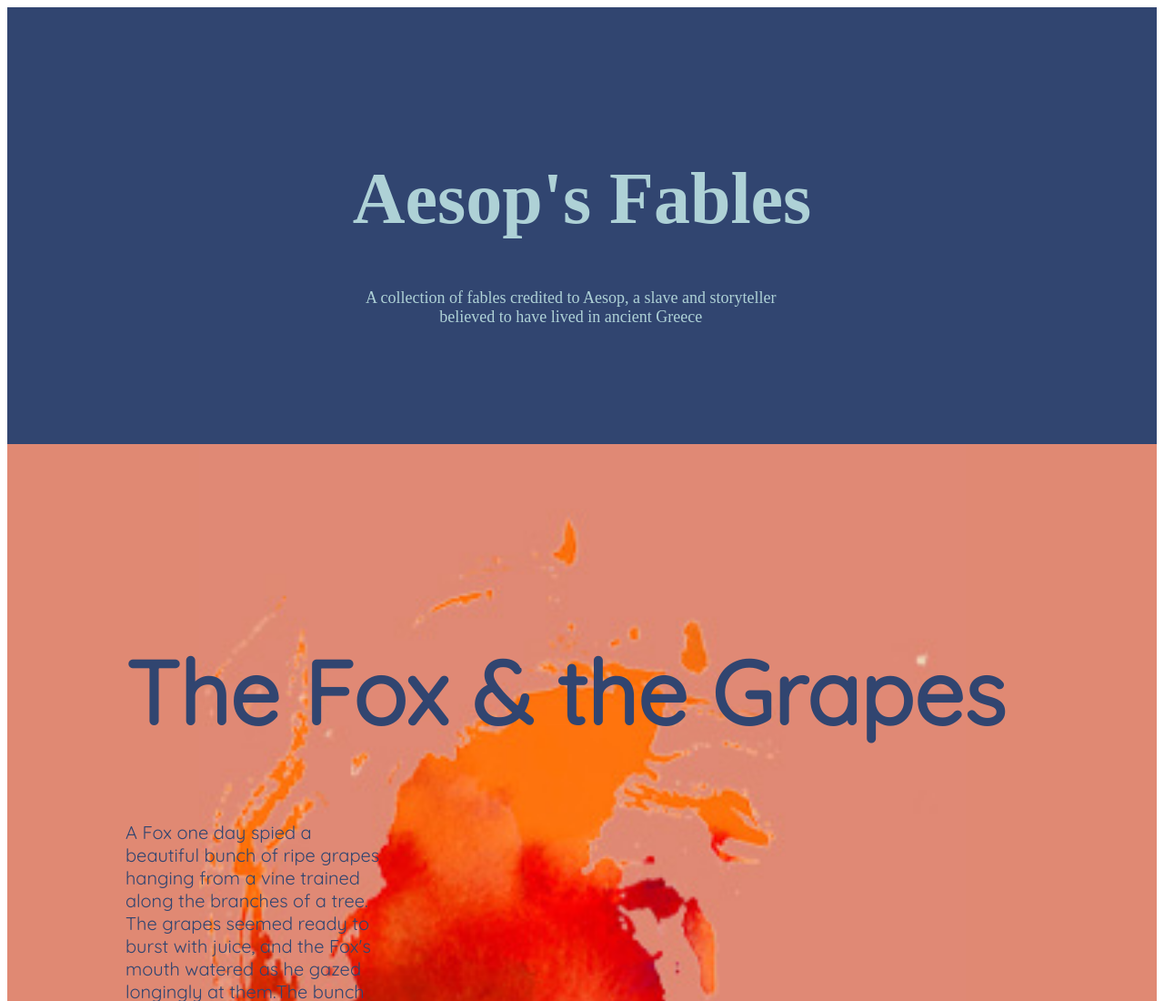
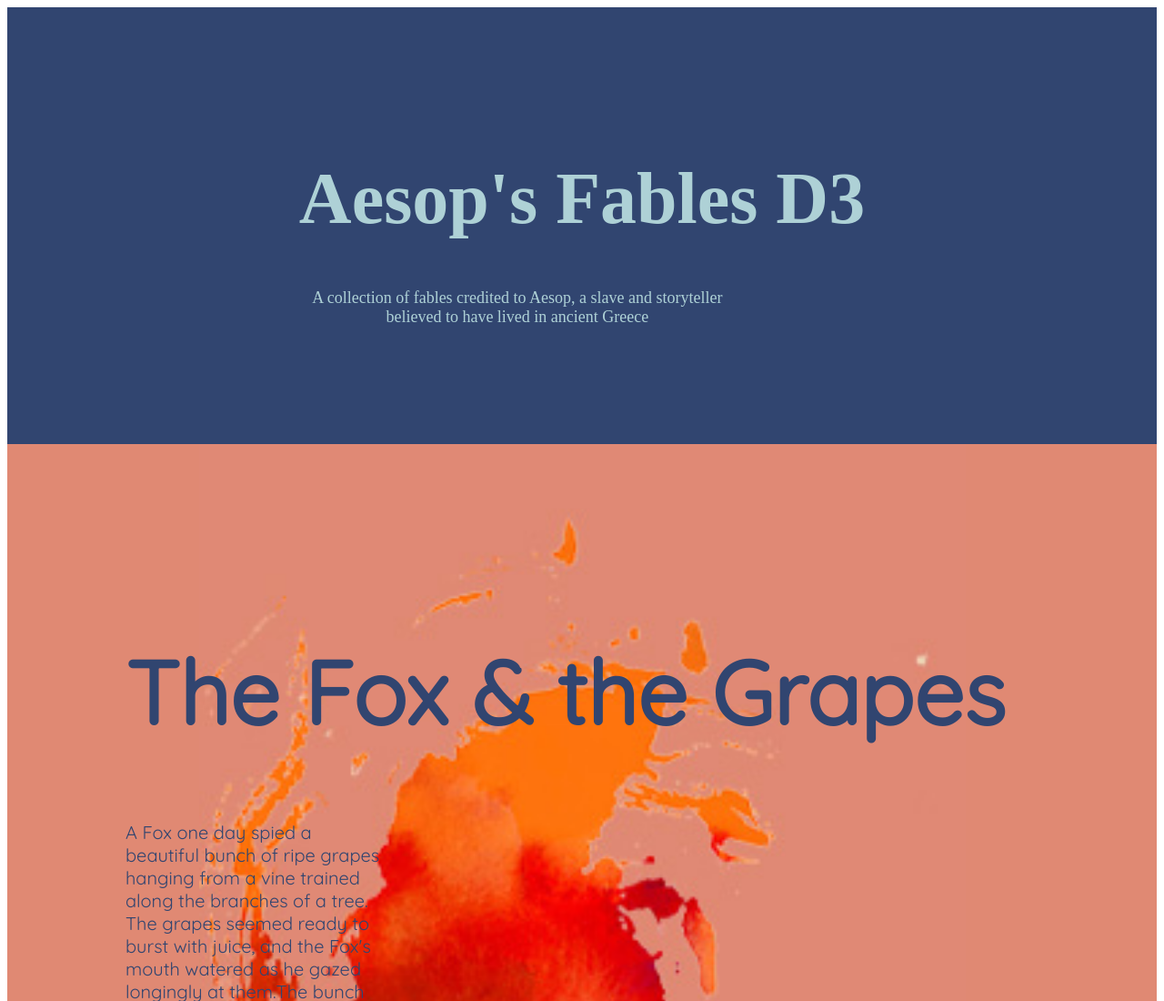
Before and after one commit to juliettedrumain/D3-PROJET01-FABLEAESOP, a plain HTML site: page index.html in a window 1280 px wide. Shown: the top 1100 px of the page at 91% size. Drawn offline with Linux system fonts and the light colour scheme.

Commit message:
test commit

```diff
--- a/index.html
+++ b/index.html
@@ -13,7 +13,7 @@
 <!-- Header -->
     <header>
   <div class="header-content">
-      <h1>Aesop's Fables</h1>
+      <h1>Aesop's Fables D3</h1>
   <div class="header-subtitle">
       <p>A collection of fables credited to Aesop, a slave and storyteller believed to have lived in ancient Greece</p>
   </div>
```
